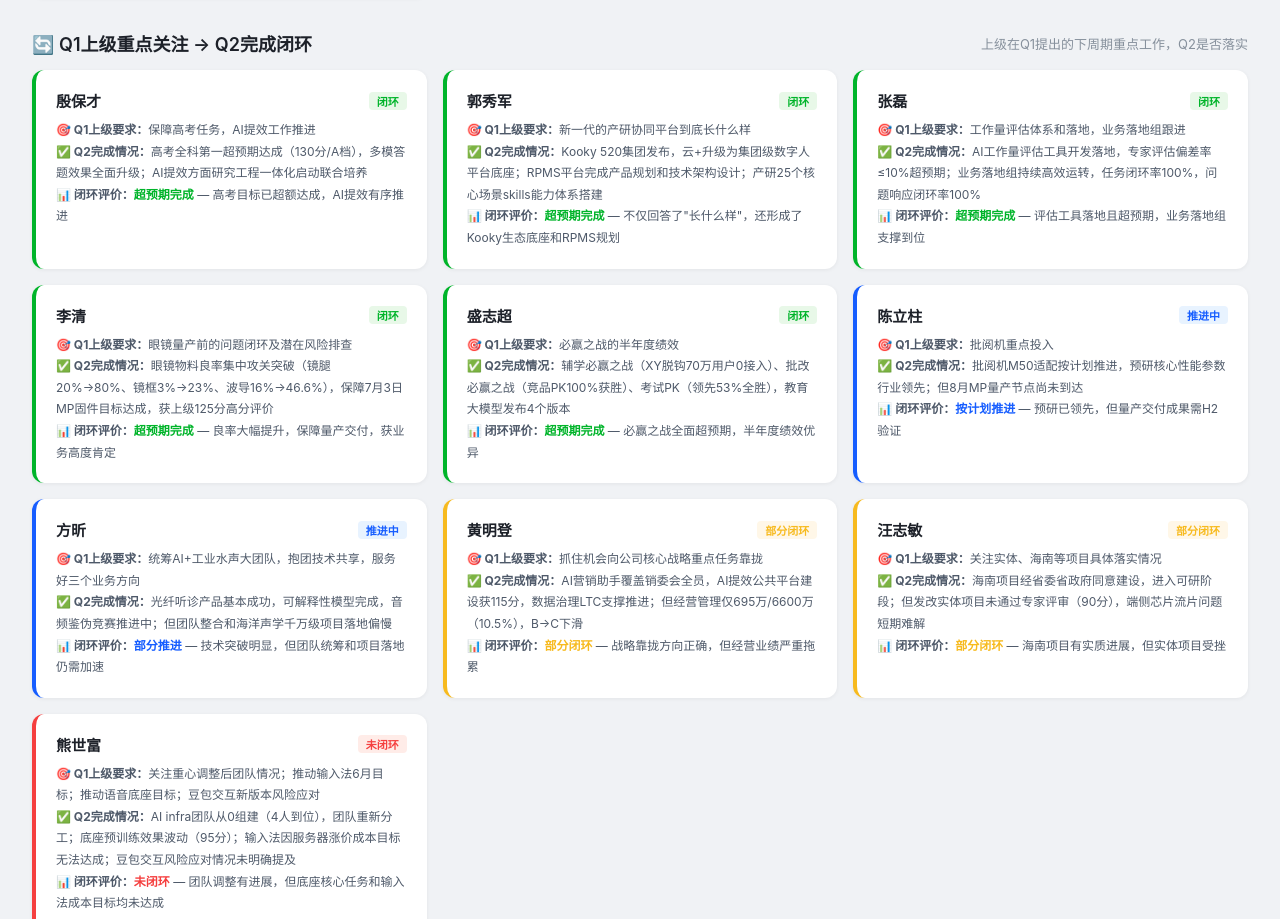
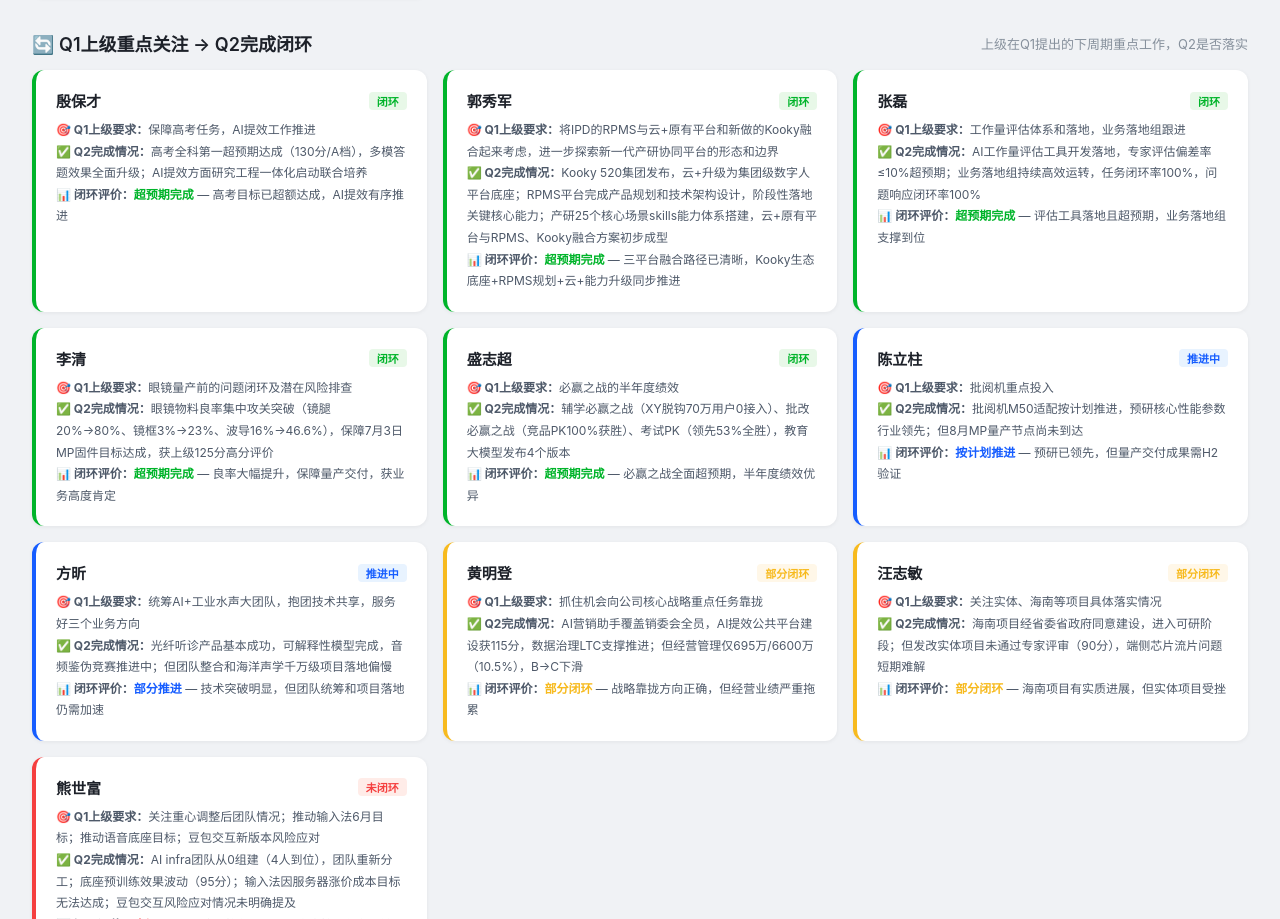
Before and after one commit to qinyk-1215/tech-group-q2-performance-dashboard, a plain HTML site: page index.html in a window 1280 px wide. Shown: the part 5167-6086 px from the top of the page. Drawn offline with Linux system fonts and the light colour scheme.

Commit message:
修正郭秀军Q1上级重点关注内容

```diff
--- a/index.html
+++ b/index.html
@@ -752,9 +752,9 @@ body {
         <span style="font-size:11px;background:#e8f8e8;color:#00b42a;padding:1px 8px;border-radius:4px;font-weight:700;">闭环</span>
       </div>
       <div style="font-size:12px;color:#4e5969;line-height:1.8;">
-        <strong>🎯 Q1上级要求：</strong>新一代的产研协同平台到底长什么样<br>
-        <strong>✅ Q2完成情况：</strong>Kooky 520集团发布，云+升级为集团级数字人平台底座；RPMS平台完成产品规划和技术架构设计；产研25个核心场景skills能力体系搭建<br>
-        <strong>📊 闭环评价：</strong><span style="color:#00b42a;font-weight:600;">超预期完成</span> — 不仅回答了"长什么样"，还形成了Kooky生态底座和RPMS规划
+        <strong>🎯 Q1上级要求：</strong>将IPD的RPMS与云+原有平台和新做的Kooky融合起来考虑，进一步探索新一代产研协同平台的形态和边界<br>
+        <strong>✅ Q2完成情况：</strong>Kooky 520集团发布，云+升级为集团级数字人平台底座；RPMS平台完成产品规划和技术架构设计，阶段性落地关键核心能力；产研25个核心场景skills能力体系搭建，云+原有平台与RPMS、Kooky融合方案初步成型<br>
+        <strong>📊 闭环评价：</strong><span style="color:#00b42a;font-weight:600;">超预期完成</span> — 三平台融合路径已清晰，Kooky生态底座+RPMS规划+云+能力升级同步推进
       </div>
     </div>
 
```
